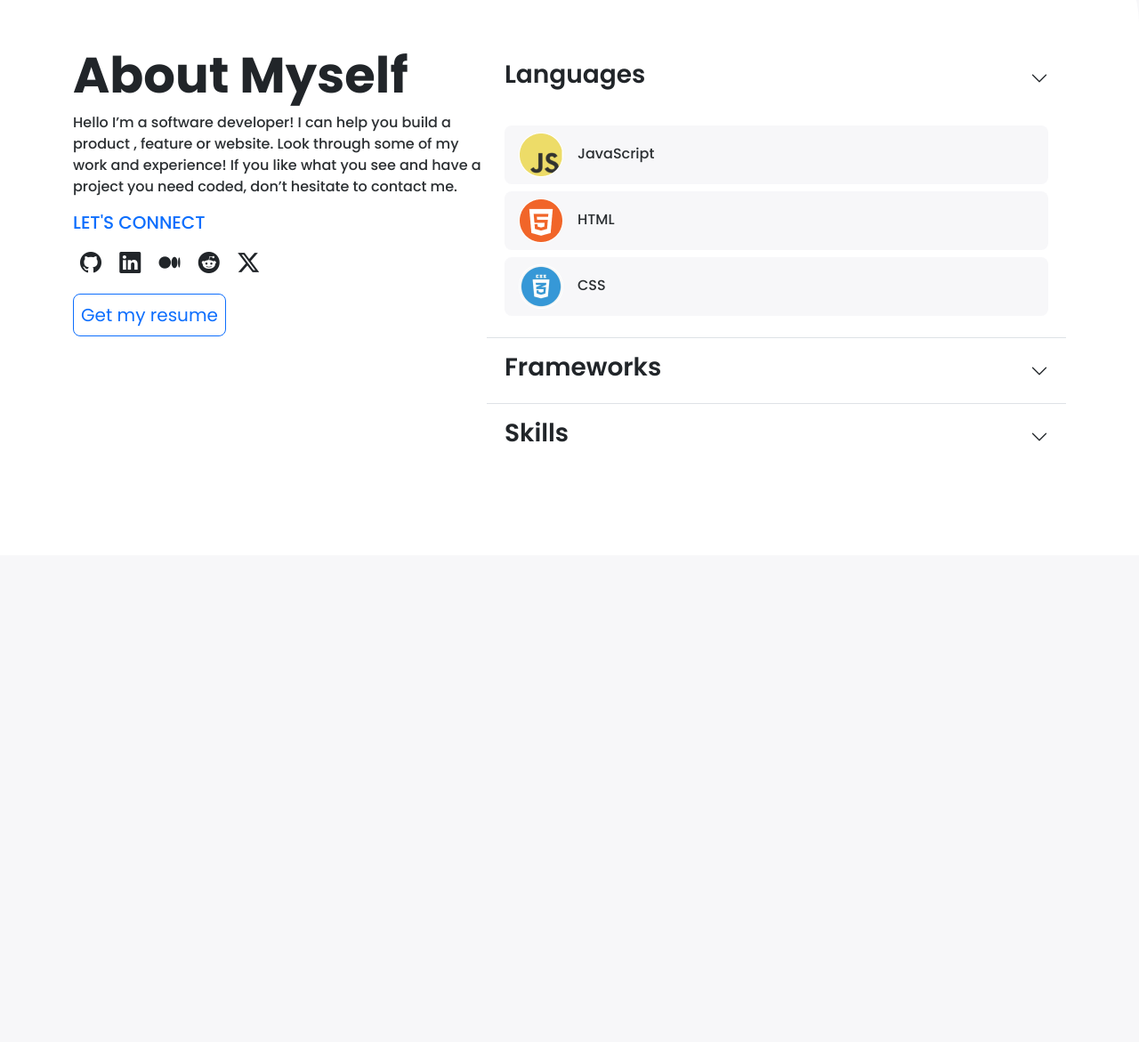
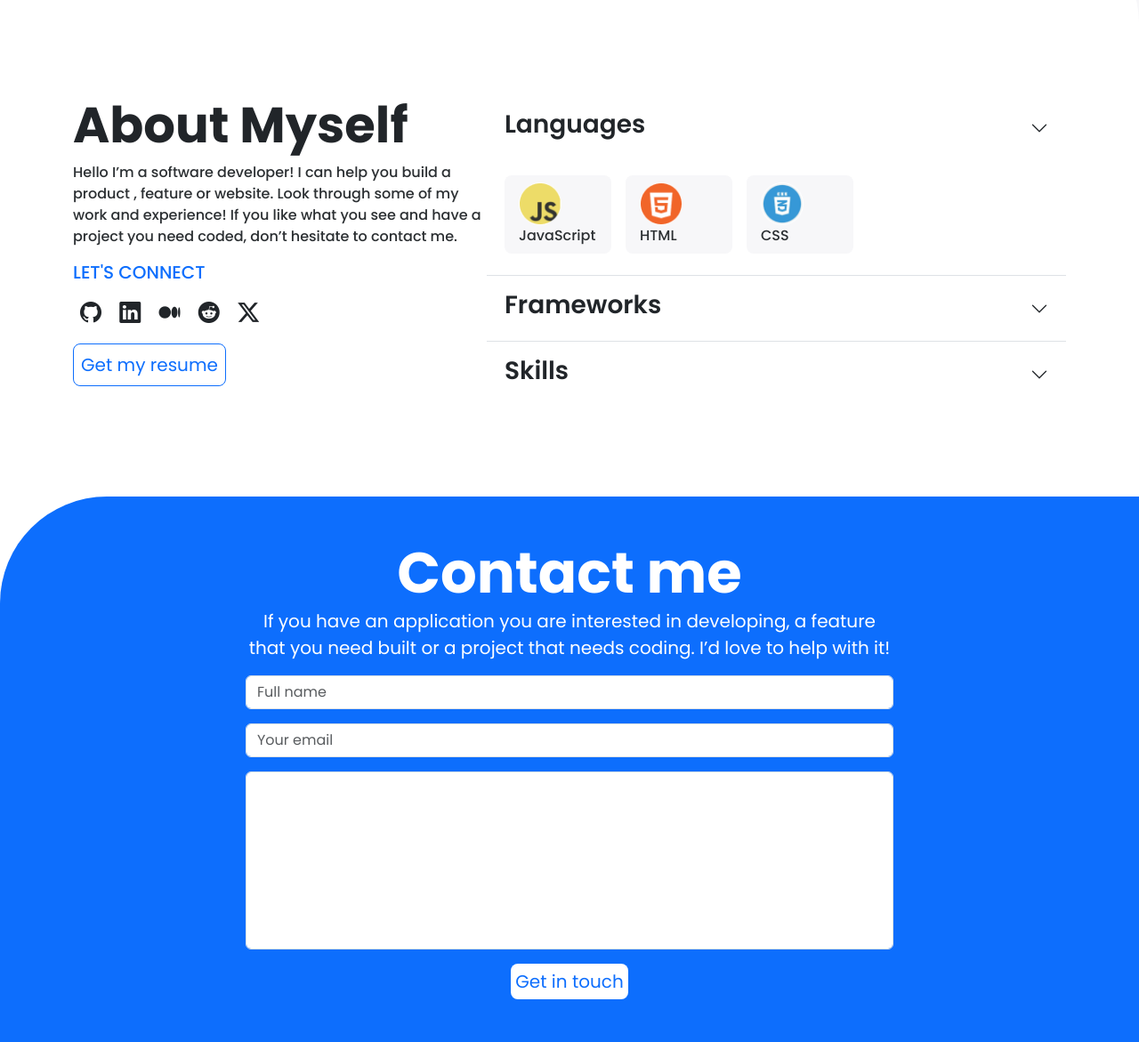
Before and after one commit to mez-chain/portfolioWithBootstrap, a website: page index.html in a window 1280 px wide. Shown: the part 3564-4735 px from the top of the page at 89% size. Before the commit the page ends 4188 px from the top, so only its background shows below. Drawn offline with nearby package versions, Linux system fonts and the light colour scheme.

Commit message:
added the form section and fix the errors

```diff
--- a/css/main.css
+++ b/css/main.css
@@ -37,8 +37,26 @@ body {
 /* about myself section  */
 #aboutme {
   border-top-right-radius: 120px;
+  padding: 200px 0;
 }
 
 #resume li {
+  min-width: 120px;
   background-color: #f7f7f9;
 }
+
+#resume img {
+  width: 48px;
+}
+
+/* form section */
+footer {
+  margin-top: -100px;
+  border-top-left-radius: 120px;
+}
+
+#message {
+  width: 100%;
+  height: 200px;
+  resize: none;
+}
--- a/index.html
+++ b/index.html
@@ -20,7 +20,7 @@
             </a>
 
             <!-- toggle button for mobile device -->
-            <button class="navbar-toggler" type="button" data-bs-toggle="collapse" data-bs-target="#main-nav" aria-controls="main-nav" aria-expanded="false" aria-label="Toggle navigation">
+            <button class="navbar-toggler shadow-none" type="button" data-bs-toggle="collapse" data-bs-target="#main-nav" aria-controls="main-nav" aria-expanded="false" aria-label="Toggle navigation">
                 <span class="navbar-toggler-icon"></span>
             </button>
 
@@ -28,13 +28,13 @@
             <div class="collapse navbar-collapse justify-content-end" id="main-nav">
                 <ul class="navbar-nav h5 fw-normal">
                     <li class="nav-item me-2">
-                        <a class="nav-link active" href="#">Portfolio</a>
+                        <a class="nav-link active" href="#works">Portfolio</a>
                     </li>
                     <li class="nav-item me-2">
-                        <a class="nav-link" href="#">About</a>
+                        <a class="nav-link" href="#aboutme">About</a>
                     </li>
                     <li class="nav-item">
-                        <a class="nav-link" href="#">Contact</a>
+                        <a class="nav-link" href="#contact">Contact</a>
                     </li>
                 </ul>
             </div>
@@ -160,9 +160,9 @@
     </section>
 
     <!-- about myself section  -->
-    <section id="aboutme" class="bg-white px-3 py-5">
-        <div class="container py-5 d-lg-flex flex-row align-items-start">
-            <div class="py-5 col-lg-5">
+    <section id="aboutme" class="bg-white px-3">
+        <div class="container d-lg-flex flex-row align-items-start">
+            <div class="col-lg-5">
                 <h4 class="display-4 fw-bold text-capitalize">about myself</h4>
                 <p class="text-secondary-emphasis fw-medium">Hello I’m a software developer! I can help you build a product , feature or website. Look through some of my work and experience! If you like what you see and have a project you need coded, don’t hesitate to contact me.</p>
                 <h3 class="h5 text-uppercase text-primary my-3">let's connect</h3>
@@ -176,7 +176,7 @@
                 <a href="#" class="btn btn-outline-primary btn-lg px-2">Get my resume</a>
             </div>
 
-            <div class="col-lg-7 pt-lg-5">
+            <div class="col-lg-7">
                 <div class="accordion accordion-flush" id="resume">
                     <div class="accordion-item">
                       <h2 class="accordion-header">
@@ -186,14 +186,14 @@
                       </h2>
                       <div id="flush-collapseOne" class="accordion-collapse collapse show" data-bs-parent="#resume">
                         <div class="accordion-body">
-                            <ul class="list-group">
-                                <li class="list-group-item list-group-item-secondary border-0 mb-2 rounded-3">
+                            <ul class="list-group list-group-horizontal-md">
+                                <li class="list-group-item list-group-item-secondary border-0 mb-2 rounded-3 me-3 d-md-flex flex-column align-items-start">
                                     <img src="/images/js.png" alt="Javascript" class="img-fluid me-3"><span class="fw-medium">JavaScript</span>
                                 </li>
-                                <li class="list-group-item list-group-item-secondary border-0 mb-2 rounded-3">
+                                <li class="list-group-item list-group-item-secondary border-0 mb-2 rounded-3 me-3 d-md-flex flex-column">
                                     <img src="/images/html.png" alt="Javascript" class="img-fluid me-3"><span class="fw-medium">HTML</span>
                                 </li>
-                                <li class="list-group-item list-group-item-secondary border-0 mb-2 rounded-3">
+                                <li class="list-group-item list-group-item-secondary border-0 mb-2 rounded-3 d-md-flex flex-column">
                                     <img src="/images/css.png" alt="Javascript" class="img-fluid me-3"><span class="fw-medium">CSS</span>
                                 </li>
                               </ul>
@@ -229,6 +229,34 @@
         </div>
     </section>
 
+    <!-- footer section  -->
+    <footer class="bg-primary" id="contact">
+        <div class="container d-flex justify-content-center align-items-center">
+            <div class="col-12 px-2 col-lg-8 py-5">
+                <form class="d-flex flex-column">
+                    <div class="text-white text-center">
+                        <h4 class="card-title display-3 fw-bold">Contact me</h4>
+                        <p class="fs-5 fw-normal">If you have an application you are interested in developing, a feature that you need built or a project that needs coding.
+                            I’d love to help with it!</p>
+                    </div>
+                    <div class="mb-3">
+                        <label for="name" class="form-label d-none">Full Name</label>
+                        <input type="text" class="form-control" id="name" placeholder="Full name">
+                    </div>
+                    <div class="mb-3">
+                    <label for="email" class="form-label d-none">Email address</label>
+                    <input type="email" class="form-control" id="email" placeholder="Your email">
+                    </div>
+                    <div class="form-floating">
+                        <label for="message" class="d-none">Comments</label>
+                        <textarea class="form-control" id="message" placeholder="Write your message here"></textarea>
+                    </div>
+                    <button type="submit" class="btn btn-lg p-1 bg-white text-primary mt-3 align-self-start align-self-md-center">Get in touch</button>
+                </form>
+            </div>
+        </div>
+    </footer>
+
 
     <script src="https://cdn.jsdelivr.net/npm/bootstrap@5.3.3/dist/js/bootstrap.bundle.min.js" integrity="sha384-YvpcrYf0tY3lHB60NNkmXc5s9fDVZLESaAA55NDzOxhy9GkcIdslK1eN7N6jIeHz" crossorigin="anonymous"></script>
 </body>
```
